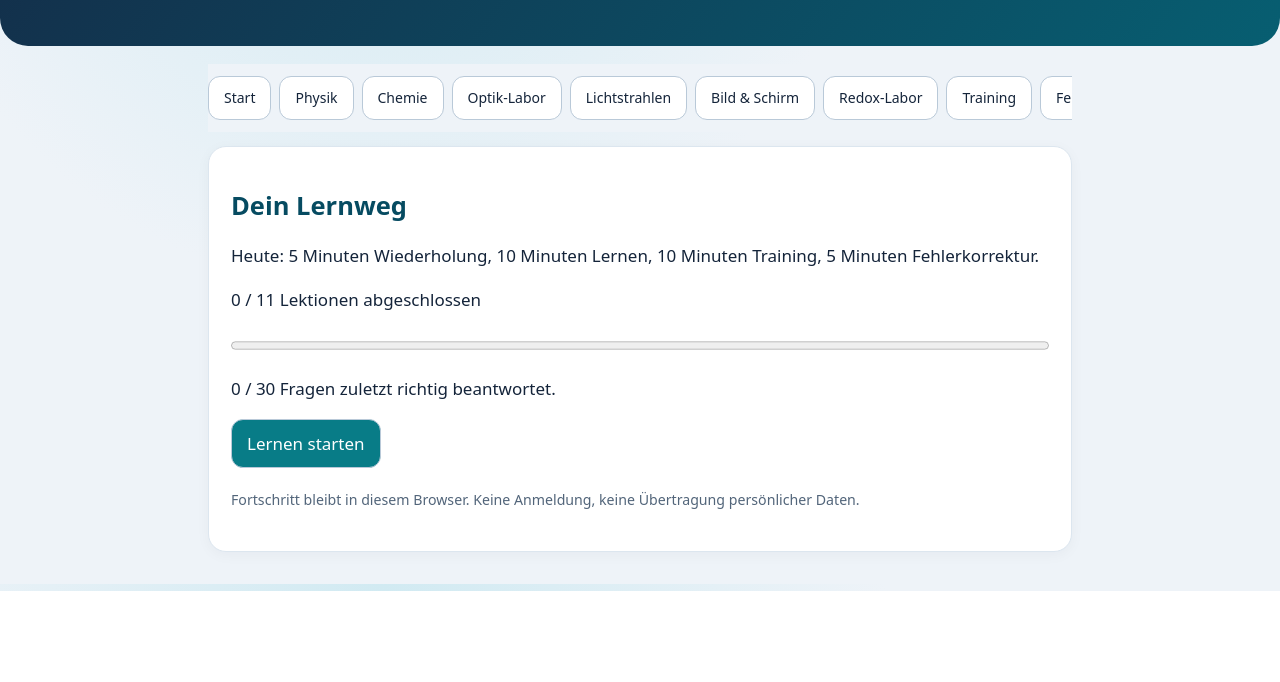
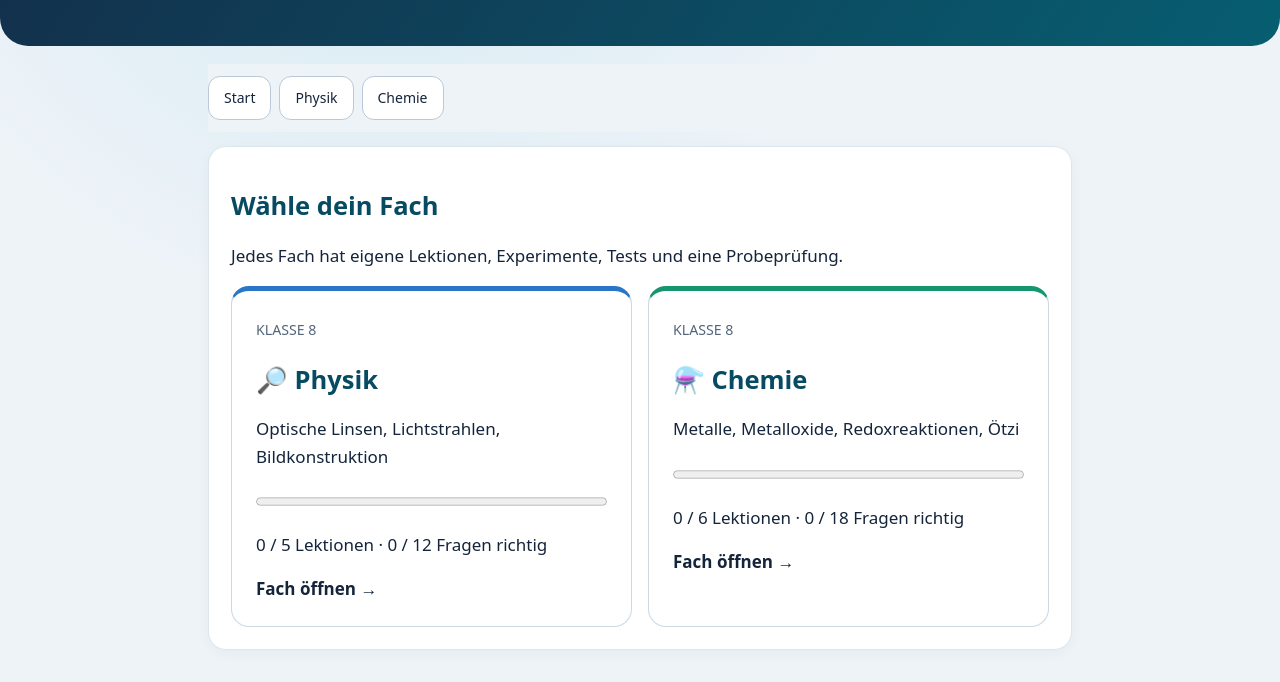
Before and after one commit to rslnsrdl-serdal/baran, a plain HTML site: page lernlabor/index.html in a window 1280 px wide. Shown: the part 209-891 px from the top of the page. Before the commit the page ends 800 px from the top, so only its background shows below. Drawn offline with Linux system fonts and the light colour scheme.

Commit message:
Publish separate physics and chemistry navigation and filtered training

```diff
--- a/lernlabor/index.html
+++ b/lernlabor/index.html
@@ -93,4 +93,14 @@ const originalAnswer=answer;
 answer=function(j,el){originalAnswer(j,el);const q=bank[queue[pos]],actual=['? ',q[2],q[3],q[4]][j];document.querySelectorAll('#view .options button').forEach(button=>{if(button.textContent===q[2])button.classList.add('choice-correct');else if(button===el&&j!==1)button.classList.add('choice-wrong')})};
 show('Start');
 </script>
-</html>
+<style>.subject-grid{display:grid;grid-template-columns:repeat(auto-fit,minmax(230px,1fr));gap:16px}.subject-card{display:block;text-decoration:none;color:#14243a;border:1px solid #cbd9e5;border-radius:18px;padding:24px;background:white}.subject-card.physics{border-top:5px solid #2876c5}.subject-card.chemistry{border-top:5px solid #15966e}</style>
+<script>
+let subject=new URLSearchParams(location.search).get('fach');if(!['P','C'].includes(subject))subject=null;
+const previousShow=show,names={P:'Physik',C:'Chemie'};
+function menu(){let items=subject==='P'?['Start','Physik','Lichtstrahlen','Bild & Schirm','Training','Fehlertraining','Prüfung','Fachbegriffe']:subject==='C'?['Start','Chemie','Redox-Labor','Ötzi-Labor','Reaktionstraining','Training','Fehlertraining','Prüfung','Fachbegriffe']:['Start','Physik','Chemie'];$('nav').replaceChildren();items.forEach(t=>{let b=document.createElement('button');b.textContent=t;b.onclick=()=>show(t);$('nav').append(b)});document.querySelector('header h1').textContent=subject?names[subject]+' · Lernlabor':'Physik & Chemie Lernlabor'}
+function stats(code){let l=lessons.map((v,i)=>v[0]===code?i:-1).filter(i=>i>=0),q=bank.map((v,i)=>v[0]===code?i:-1).filter(i=>i>=0);return {total:l.length,done:l.filter(i=>state.done[i]).length,questions:q.length,correct:q.filter(i=>state.answers[i]===true).length}}
+function home(){subject=null;menu();$('view').innerHTML='<article><h2>Wähle dein Fach</h2><p>Jedes Fach hat eigene Lektionen, Experimente, Tests und eine Probeprüfung.</p><div class="subject-grid">'+['P','C'].map(code=>{let a=stats(code);return '<a class="subject-card '+(code==='P'?'physics':'chemistry')+'" href="?fach='+code+'"><small>KLASSE 8</small><h2>'+(code==='P'?'🔎 Physik':'⚗️ Chemie')+'</h2><p>'+(code==='P'?'Optische Linsen, Lichtstrahlen, Bildkonstruktion':'Metalle, Metalloxide, Redoxreaktionen, Ötzi')+'</p><progress max="'+a.total+'" value="'+a.done+'"></progress><p>'+a.done+' / '+a.total+' Lektionen · '+a.correct+' / '+a.questions+' Fragen richtig</p><b>Fach öffnen →</b></a>'}).join('')+'</div></article>'}
+function subjectExam(){let tasks=subject==='P'?written.slice(0,3):written.slice(3);$('view').innerHTML='<article><h2>'+names[subject]+' – Probeprüfung</h2><p>Ohne Notizen arbeiten. Vergleiche anschließend deine Antworten mit den Musterlösungen.</p>'+tasks.map((w,i)=>'<section><h3>Aufgabe '+(i+1)+'</h3><p>'+w[0]+'</p><textarea rows="4" placeholder="Deine Antwort"></textarea><details><summary>Musterlösung</summary>'+w[1]+'</details></section>').join('')+'</article>'}
+show=function(t){window.scrollTo(0,0);if(t==='Start'){history.replaceState(null,'',location.pathname);home();return}if(t==='Physik'||t==='Chemie'){subject=t==='Physik'?'P':'C';history.replaceState(null,'','?fach='+subject);menu();previousShow(t);return}if(!subject){home();return}if(t==='Training'||t==='Fehlertraining'){queue=bank.map((_,i)=>i).filter(i=>bank[i][0]===subject&&(t!=='Fehlertraining'||state.answers[i]===false)).sort(()=>Math.random()-.5);pos=score=0;next();return}if(t==='Prüfung'){subjectExam();return}if(t==='Ötzi-Labor'){oetzi();return}if(t==='Reaktionstraining'){reactionTrainer();return}if(t==='Fachbegriffe'){teacher();let a=$('view').querySelector('article'),heads=a.querySelectorAll('h3'),tables=a.querySelectorAll('table');if(heads.length===2&&tables.length===2){let i=subject==='P'?1:0;heads[i].remove();tables[i].remove()}return}previousShow(t)};
+if(subject)show(names[subject]);else home();
+</script></html>
```
